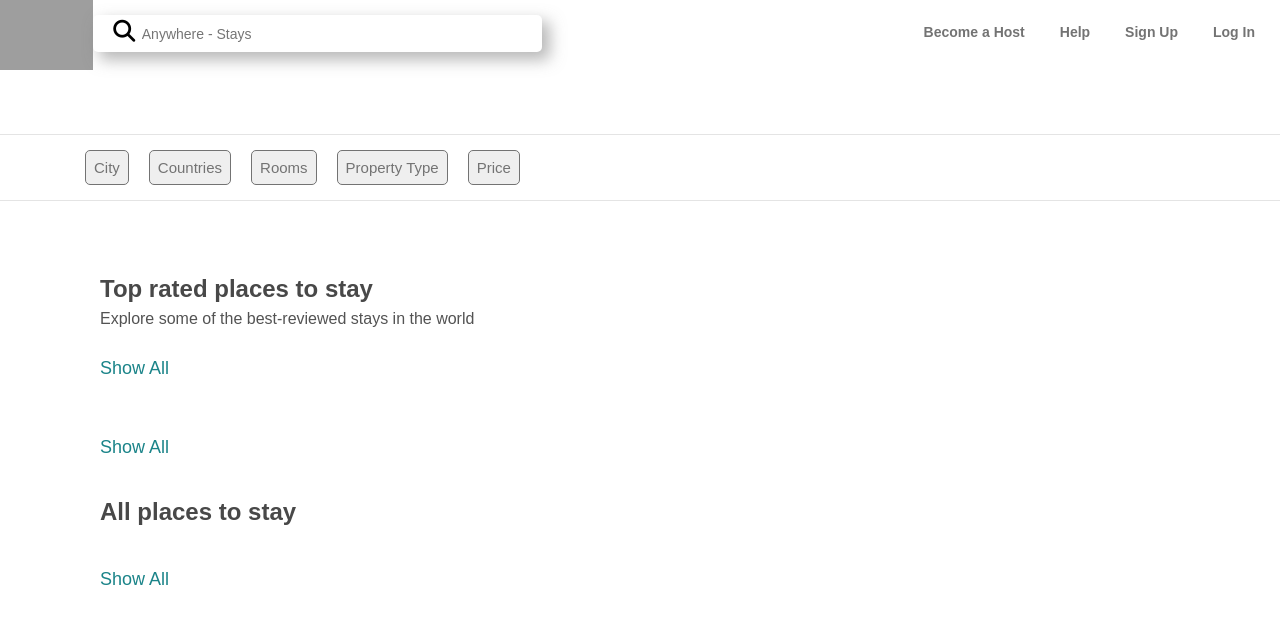
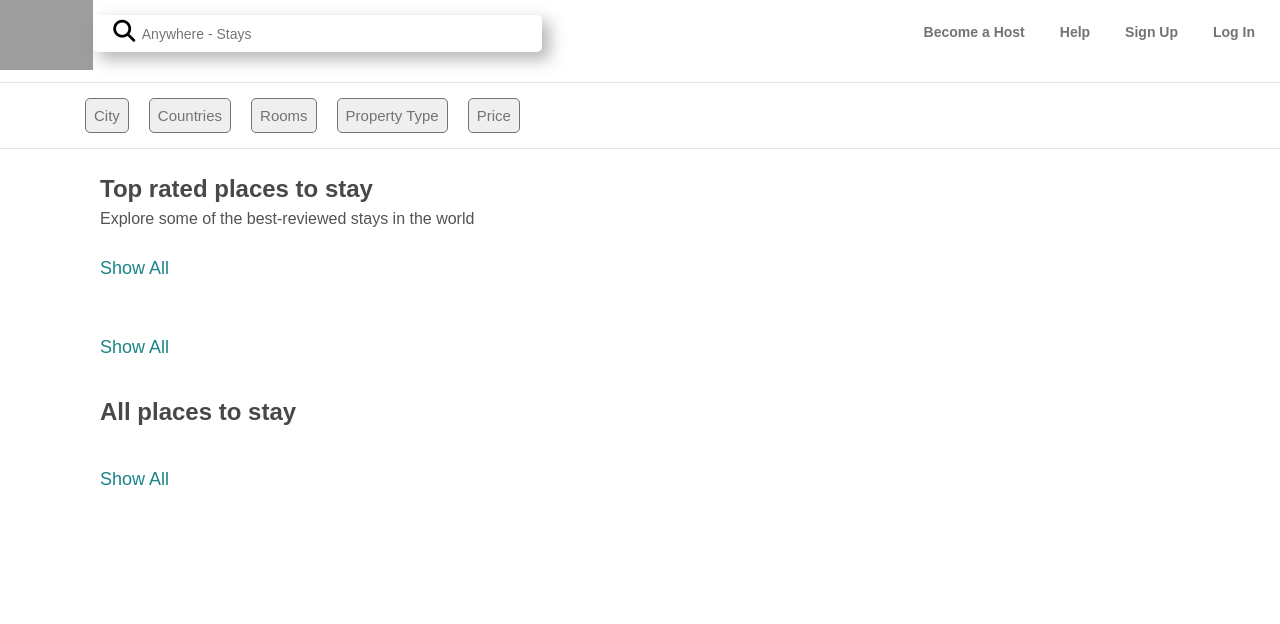
Before and after one commit to tjbecker8/airbnb, a website: page client/landing.html in a window 1280 px wide. Drawn offline with Linux system fonts and the light colour scheme; no server answers; grey boxes are pictures that could not be loaded.

Commit message:
position fix top nav bar

```diff
--- a/client/css/master.css
+++ b/client/css/master.css
@@ -64,15 +64,18 @@ p {
 	background-color: white;
 	display: grid;
 	grid-auto-rows: 2fr 1fr;
-	position: fixed;
-	top: 0;
-	width: 100%;
+
 }
 
 #search {
 	background-color: white;
 	display: flex;
 	flex-direction: row;
+	position: fixed;
+	width: 100%;
+	z-index: 1;
+	background-color: white;
+	height: 82px;
 }
 
 .bar span {
@@ -195,6 +198,10 @@ img {
 	z-index: 1;
 	border-top: 1px solid rgb(228, 228, 228);
 	border-bottom: 1px solid rgb(228, 228, 228);
+	position: fixed;
+	width: 100%;
+	top: 82px;
+	background-color: white;
 }
 
 
@@ -206,7 +213,6 @@ img {
 #properties {
 	padding: 25px;
 	margin-left: 75px;
-	margin-top: 250px;
 }
 
 #toprated {
```
Also changed, not shown: client/landing.html (+3 -3 lines).
